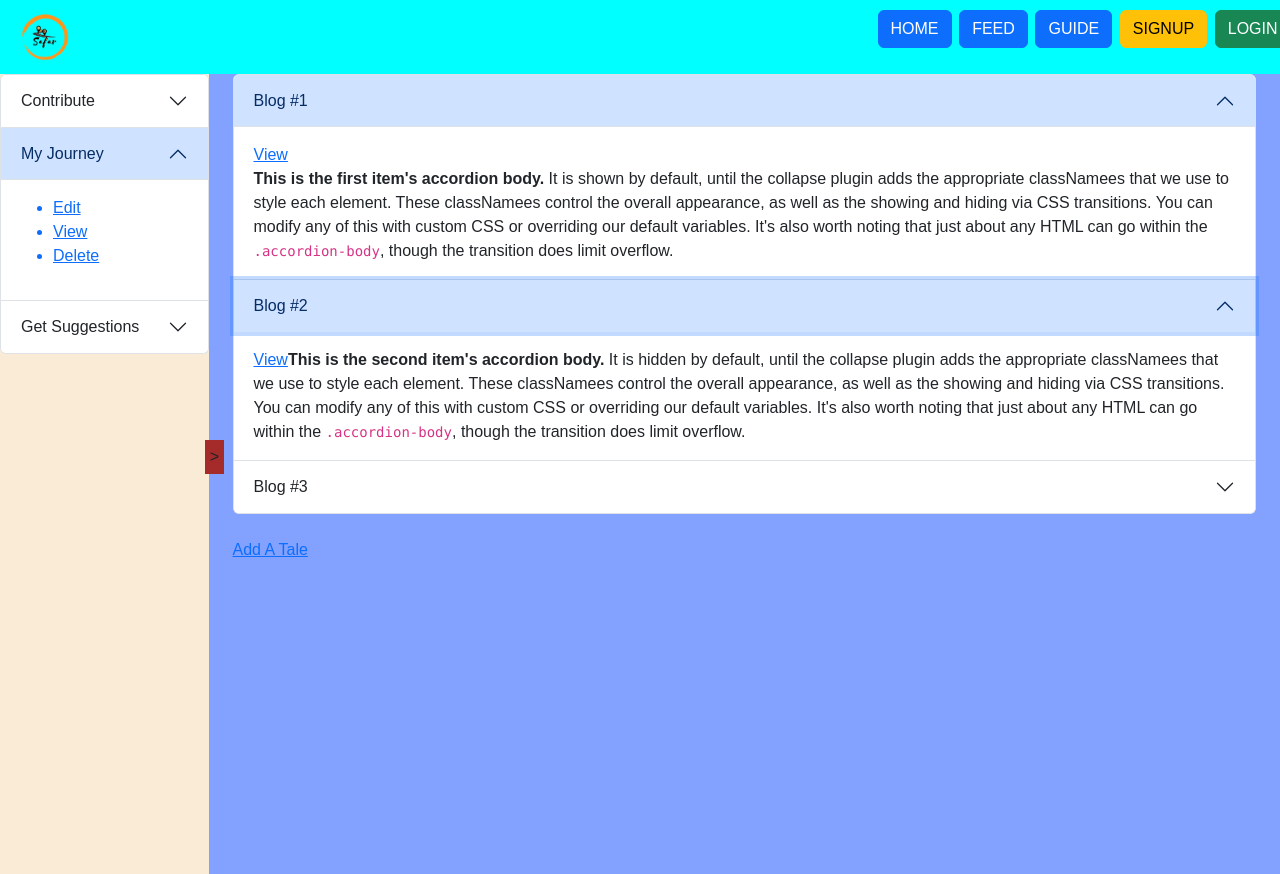
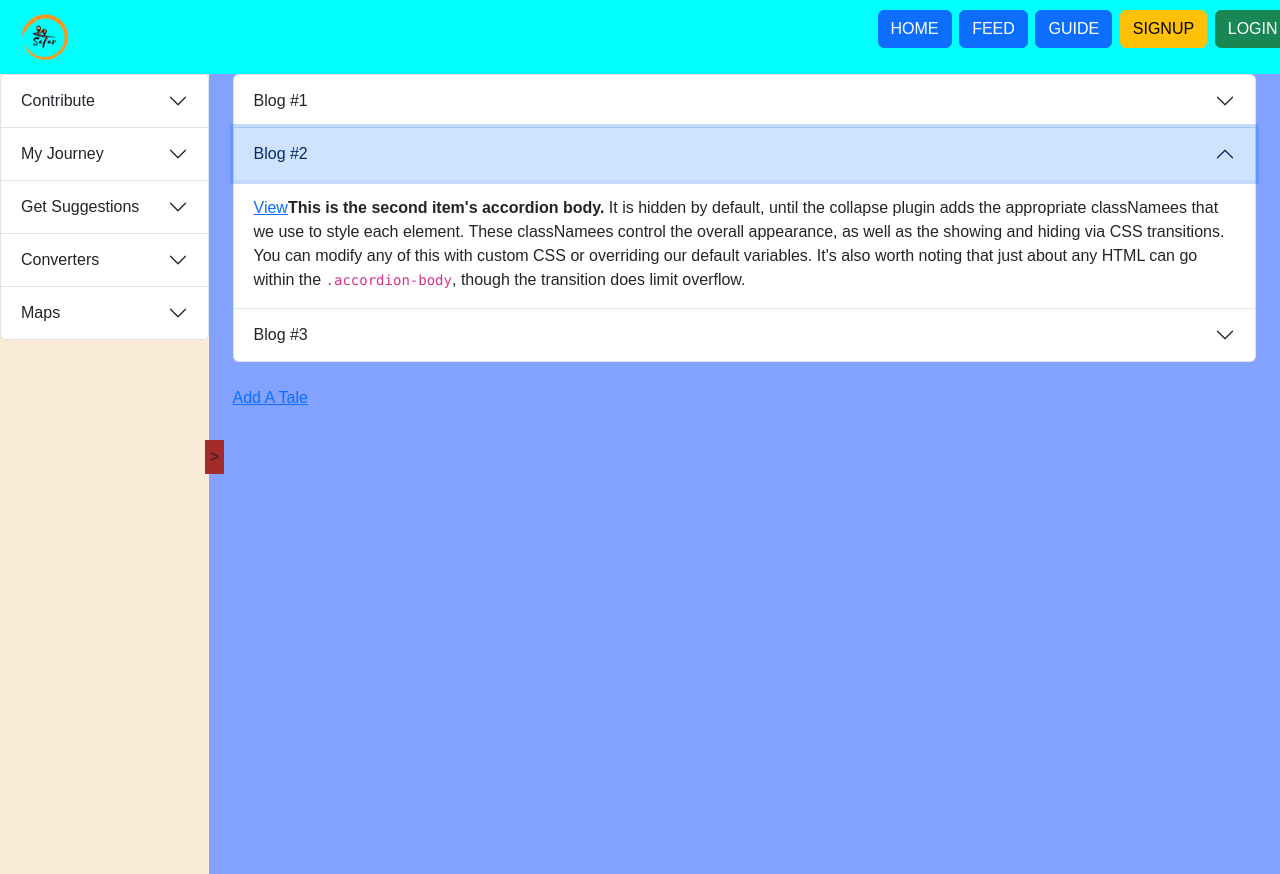
Before and after one commit to Abhiz003/Travel-Log-App, a React (Create React App) app in the folder SAFAR-frontend/safar/: page /viewblogs in a window 1280 px wide. Both pictures are taken after a click on the button "Blog #2". Built offline with nearby package versions, Linux system fonts and the light colour scheme.

Commit message:
Made some changes in the sidebar , added some extra feature for travellers

```diff
--- a/SAFAR-frontend/safar/package.json
+++ b/SAFAR-frontend/safar/package.json
@@ -7,6 +7,7 @@
     "@testing-library/react": "^13.4.0",
     "@testing-library/user-event": "^13.5.0",
     "axios": "^1.6.2",
+    "cors": "^2.8.5",
     "react": "^18.2.0",
     "react-dom": "^18.2.0",
     "react-router-dom": "^6.21.0",
--- a/SAFAR-frontend/safar/src/Components/Home.js
+++ b/SAFAR-frontend/safar/src/Components/Home.js
@@ -1,12 +1,30 @@
-import React from 'react'
-import Carousel from './Carousel'
+import React, { useState } from 'react';
+import axios from 'axios';
 
 const Home = () => {
+  const [responseText, setResponseText] = useState('');
+
+  const handleRequest = async () => {
+    try {
+      const response = await axios.get("http://localhost:8080/APP1/hello");
+      setResponseText(response.data);
+      console.log(response.data)
+    } catch (error) {
+      console.error("Error fetching data:", error);
+      setResponseText("Error fetching data");
+    }
+  };
+
   return (
     <>
-        <Carousel/>
+      {/* Your Carousel component */}
+
+      <div>
+        <button onClick={handleRequest}>hello</button>
+        <h1>{responseText}</h1>
+      </div>
     </>
-  )
-}
+  );
+};
 
-export default Home
+export default Home;
--- a/SAFAR-frontend/safar/src/Components/Sidebar.js
+++ b/SAFAR-frontend/safar/src/Components/Sidebar.js
@@ -45,6 +45,44 @@ const Sidebar = () => {
                 </div>
               </div>
             </div>
+
+
+
+
+
+            <div className="accordion-item">
+              <h2 className="accordion-header" id="headingFour">
+                <button className="accordion-button collapsed" type="button" data-bs-toggle="collapse" data-bs-target="#collapseFour" aria-expanded="false" aria-controls="collapseFour">
+                Converters
+                </button>
+              </h2>
+              <div id="collapseFour" className="accordion-collapse collapse" aria-labelledby="headingFour" data-bs-parent="#accordionExample">
+                <div className="accordion-body">
+                  <ul>
+                    <Link to="/" ><li>Language</li></Link>
+                    <Link to="/"><li>Unit</li></Link>
+                    <Link to="/"><li>Video to Audio</li></Link>
+                  </ul>
+                </div>
+              </div>
+            </div>
+            <div className="accordion-item">
+              <h2 className="accordion-header" id="headingFive">
+                <button className="accordion-button collapsed" type="button" data-bs-toggle="collapse" data-bs-target="#collapseFour" aria-expanded="false" aria-controls="collapseFive">
+                Maps
+                </button>
+              </h2>
+              <div id="collapseFive" className="accordion-collapse collapse" aria-labelledby="headingFive" data-bs-parent="#accordionExample">
+                <div className="accordion-body">
+                  <ul>
+                    <Link to="/" ><li>Current Location</li></Link>
+                    <Link to="/"><li>Another Locations</li></Link>
+                    <Link to="/"><li>Amenities</li></Link>
+                    {/* hotels, tourist spots, restraunts, bustop, rickshaw stop, tollgates */}
+                  </ul>
+                </div>
+              </div>
+            </div>
           </div>
     </>
   )
--- a/SAFAR-frontend/safar/src/Components/ViewBlogs.js
+++ b/SAFAR-frontend/safar/src/Components/ViewBlogs.js
@@ -18,27 +18,31 @@ const ViewBlogs = () => {
 
         <div className="container">
 
-          <div className="accordion" id="accordionExample">
+          <div className="accordion" id="blog1">
             <div className="accordion-item">
-              <h2 className="accordion-header" id="headingOne">
-                <button className="accordion-button" type="button" data-bs-toggle="collapse" data-bs-target="#collapseOne" aria-expanded="true" aria-controls="collapseOne">
+              <h2 className="accordion-header" >
+                <button className="accordion-button" type="button" data-bs-toggle="collapse" data-bs-target="#collapseBlogOne" aria-expanded="true" aria-controls="collapseBlogOne">
                   Blog #1
                 </button>
               </h2>
-              <div id="collapseOne" className="accordion-collapse collapse show" aria-labelledby="headingOne" data-bs-parent="#accordionExample">
+              <div id="collapseBlogOne" className="accordion-collapse collapse show" aria-labelledby="headingBlogOne" data-bs-parent="#blog1">
                 <div className="accordion-body">
                   <Link to="/displayblog" className="">View</Link><br/>
                   <strong>This is the first item's accordion body.</strong> It is shown by default, until the collapse plugin adds the appropriate classNamees that we use to style each element. These classNamees control the overall appearance, as well as the showing and hiding via CSS transitions. You can modify any of this with custom CSS or overriding our default variables. It's also worth noting that just about any HTML can go within the <code>.accordion-body</code>, though the transition does limit overflow.
                 </div>
               </div>
             </div>
+
+
+
+
             <div className="accordion-item">
-              <h2 className="accordion-header" id="headingTwo">
-                <button className="accordion-button collapsed" type="button" data-bs-toggle="collapse" data-bs-target="#collapseTwo" aria-expanded="false" aria-controls="collapseTwo">
+              <h2 className="accordion-header">
+                <button className="accordion-button collapsed" type="button" data-bs-toggle="collapse" data-bs-target="#collapseBlogTwo" aria-expanded="false" aria-controls="collapseBlogTwo">
                   Blog #2
                 </button>
               </h2>
-              <div id="collapseTwo" className="accordion-collapse collapse" aria-labelledby="headingTwo" data-bs-parent="#accordionExample">
+              <div id="collapseBlogTwo" className="accordion-collapse collapse" aria-labelledby="headingBlogTwo" data-bs-parent="#blog1">
                 <div className="accordion-body">
                 <Link to="/displayblog">View</Link>
 
@@ -46,13 +50,17 @@ const ViewBlogs = () => {
                 </div>
               </div>
             </div>
+
+
+
+
             <div className="accordion-item">
-              <h2 className="accordion-header" id="headingThree">
-                <button className="accordion-button collapsed" type="button" data-bs-toggle="collapse" data-bs-target="#collapseThree" aria-expanded="false" aria-controls="collapseThree">
+              <h2 className="accordion-header">
+                <button className="accordion-button collapsed" type="button" data-bs-toggle="collapse" data-bs-target="#collapseBlogThree" aria-expanded="false" aria-controls="collapseBlogThree">
                   Blog #3
                 </button>
               </h2>
-              <div id="collapseThree" className="accordion-collapse collapse" aria-labelledby="headingThree" data-bs-parent="#accordionExample">
+              <div id="collapseBlogThree" className="accordion-collapse collapse" aria-labelledby="headingBlogThree" data-bs-parent="#blog1">
                 <div className="accordion-body">
                 <Link to="/displayblog">View</Link>
                   <strong>This is the third item's accordion body.</strong> It is hidden by default, until the collapse plugin adds the appropriate classNamees that we use to style each element. These classNamees control the overall appearance, as well as the showing and hiding via CSS transitions. You can modify any of this with custom CSS or overriding our default variables. It's also worth noting that just about any HTML can go within the <code>.accordion-body</code>, though the transition does limit overflow.
--- a/SAFAR-frontend/safar/src/index.css
+++ b/SAFAR-frontend/safar/src/index.css
@@ -7,6 +7,10 @@ body {
   -moz-osx-font-smoothing: grayscale;
   font-family: 'Poppins', sans-serif;
   background-color: #83A2FF;
+
+  margin: 0;
+  padding: 0;
+  box-sizing: border-box;
 }
 
 code {
```
Also changed, not shown: 1 other file (tests, documents, lock files or other folders).
